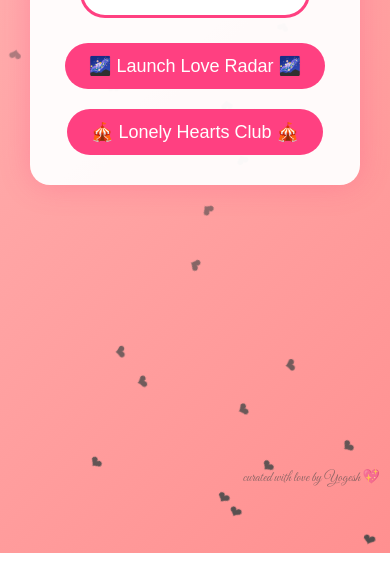
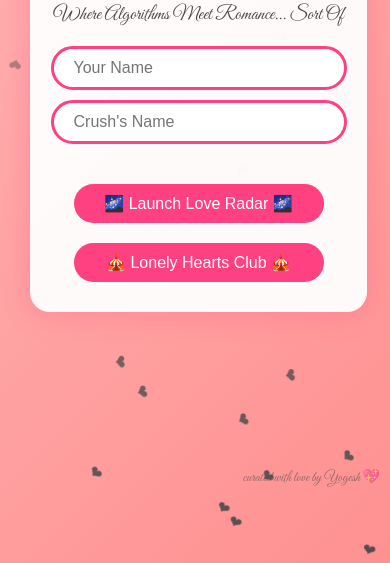
Before and after one commit to Yogesh-one/loveoracle, a plain HTML site: page index.html in a window 390 px wide. Shown: the part 347-910 px from the top of the page. Drawn offline with nearby package versions, Linux system fonts and the light colour scheme.

Commit message:
Update index.html

```diff
--- a/index.html
+++ b/index.html
@@ -11,25 +11,29 @@
     :root {
       --gradient-angle: -45deg;
     }
+    /* Base styles for full-screen centered layout */
     body {
       font-family: 'Great Vibes', cursive;
       text-align: center;
-      /* Animated gradient: pink, violet, blue */
       background: linear-gradient(var(--gradient-angle), #ff6b6b, #ff8e8e, #ffb3b3, #d291ff, #8e8eff);
       background-size: 400% 400%;
       animation: gradientBG 15s ease infinite;
+      margin: 0;
+      overflow-x: hidden;
+      color: #4a4a4a;
+      /* Use Flexbox to center content vertically & horizontally */
+      display: flex;
+      justify-content: center;
+      align-items: center;
       min-height: 100vh;
-      margin: 0;
-      overflow: hidden;
-      position: relative;
-      color: #4a4a4a;
+      padding: 10px;
     }
     @keyframes gradientBG {
       0% { background-position: 0% 50%; }
       50% { background-position: 100% 50%; }
       100% { background-position: 0% 50%; }
     }
-    /* Floating hearts, emoji rain, and fireworks */
+    /* Floating elements */
     .hearts, .emoji-rain, .fireworks {
       position: absolute;
       width: 100%;
@@ -45,12 +49,11 @@
       0% { transform: translateY(110vh) rotate(0deg); opacity: 1; }
       100% { transform: translateY(-10vh) rotate(360deg); opacity: 0; }
     }
-    /* Container and message box */
+    /* Container and message boxes */
     .container {
+      width: 100%;
       max-width: 600px;
-      margin: 0 auto;
       padding: 20px;
-      position: relative;
       z-index: 1;
     }
     .message-box {
@@ -58,7 +61,9 @@
       padding: 30px;
       border-radius: 20px;
       box-shadow: 0 0 30px rgba(255, 65, 129, 0.3);
-      margin: 20px;
+      margin: 20px auto;
+      width: 90%;
+      max-width: 600px;
       animation: fadeIn 1s;
     }
     @keyframes fadeIn {
@@ -67,12 +72,13 @@
     }
     input {
       padding: 12px;
-      margin: 15px;
+      margin: 10px auto;
       border: 3px solid #ff4081;
       border-radius: 25px;
       font-size: 18px;
-      width: 80%;
-      max-width: 200px;
+      width: 90%;
+      max-width: 250px;
+      display: block;
       transition: transform 0.3s;
     }
     input:focus {
@@ -89,13 +95,16 @@
       cursor: pointer;
       transition: transform 0.3s;
       margin: 10px;
+      display: inline-block;
+      width: 90%;
+      max-width: 250px;
     }
     button:hover {
       transform: scale(1.1) rotate(3deg);
     }
     /* Compatibility meter */
     .compatibility-meter {
-      width: 80%;
+      width: 90%;
       height: 30px;
       background: #ffe6e6;
       border-radius: 15px;
@@ -107,7 +116,7 @@
       background: linear-gradient(90deg, #ff6b6b, #ff4081);
       transition: width 2s ease-in-out;
     }
-    /* Fireworks and pulse animations */
+    /* Fireworks & pulse */
     .fireworks {
       top: 0;
       left: 0;
@@ -137,7 +146,7 @@
       opacity: 0.7;
       margin-top: 20px;
     }
-    /* Watermark (always visible on page) */
+    /* Watermark */
     .watermark {
       position: fixed;
       bottom: 10px;
@@ -145,7 +154,7 @@
       font-size: 14px;
       opacity: 0.6;
     }
-    /* Snapshot card for sharing – only shown when triggered */
+    /* Snapshot card for sharing */
     .snapshot-card {
       background: rgba(255, 255, 255, 0.95);
       padding: 20px;
@@ -162,10 +171,18 @@
       width: 100%;
       border-radius: 10px;
     }
-    @media (max-width: 600px) {
-      input { width: 80%!important; }
-      button { padding: 12px 24px; }
-      .message-box { margin: 10px; padding: 20px; }
+    /* Responsive tweaks for very small screens */
+    @media (max-width: 480px) {
+      h1 {
+        font-size: 2em;
+      }
+      input, button {
+        font-size: 16px;
+        padding: 10px 20px;
+      }
+      .message-box {
+        padding: 20px;
+      }
     }
   </style>
 </head>
```
